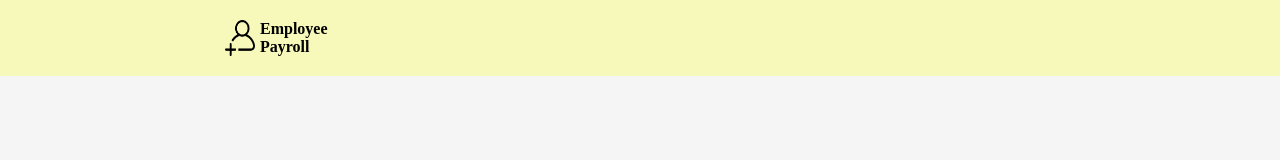
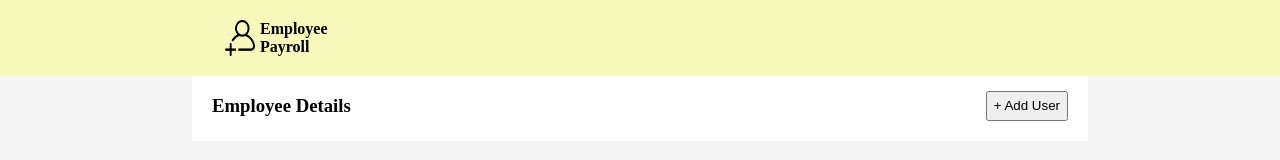
Before and after one commit to sks123git/employee-payrollApp, a plain HTML site: page EmployeePayrollApp.html in a window 1280 px wide. Drawn offline with Linux system fonts and the light colour scheme; a web font is replaced by a local one.

Commit message:
Added header into employee payroll page

```diff
--- /dev/null
+++ b/App.css
@@ -0,0 +1,25 @@
+.inner-container {
+  margin: 0 auto;
+  display: flex;
+  flex-direction: row;
+  flex-wrap: wrap;
+  width: 70%;
+  background-color: #ffffff;
+}
+.body-section {
+  font-family: 'Droid Sans', serif;
+  font-weight: bold;
+}
+.inner-header {
+  width: 100%;
+  margin: 0px 20px;
+  display: flex;
+  flex-basis: 0 0 auto;
+  flex-direction: row;
+  flex-wrap: wrap;
+  justify-content: space-between;
+  align-items: center;
+}
+.inner-header > input {
+  height: 30px;
+}
--- a/EmployeePayrollApp.html
+++ b/EmployeePayrollApp.html
@@ -4,6 +4,7 @@
     <meta charset="UTF-8" />
     <meta http-equiv="X-UA-Compatible" content="IE=edge" />
     <meta name="viewport" content="width=device-width, initial-scale=1.0" />
+    <link rel="stylesheet" href="App.css" />
     <link rel="stylesheet" href="style.css" />
     <link
       rel="stylesheet"
@@ -13,7 +14,7 @@
       src="https://kit.fontawesome.com/b0f9d4c086.js"
       crossorigin="anonymous"
     ></script>
-    <title>Employee Payroll Form</title>
+    <title>Employee Payroll App</title>
   </head>
   <body>
     <header class="header-container">
@@ -25,5 +26,26 @@
         <span>Payroll</span>
       </div>
     </header>
+    <section class="body-section">
+      <div class="inner-container">
+        <div class="inner-header">
+          <label id="name-label" for="name"><h3>Employee Details</h3></label>
+          <input
+            type="button"
+            name="add"
+            id="add"
+            onclick="parent.location='EmployeePayrollForm.html'"
+            value="+ Add User"
+            height="50"
+            width="100"
+          />
+        </div>
+        <div class="inner-header">
+          <table>
+            <th></th>
+          </table>
+        </div>
+      </div>
+    </section>
   </body>
 </html>
```
Also changed, not shown: 1 other file.
